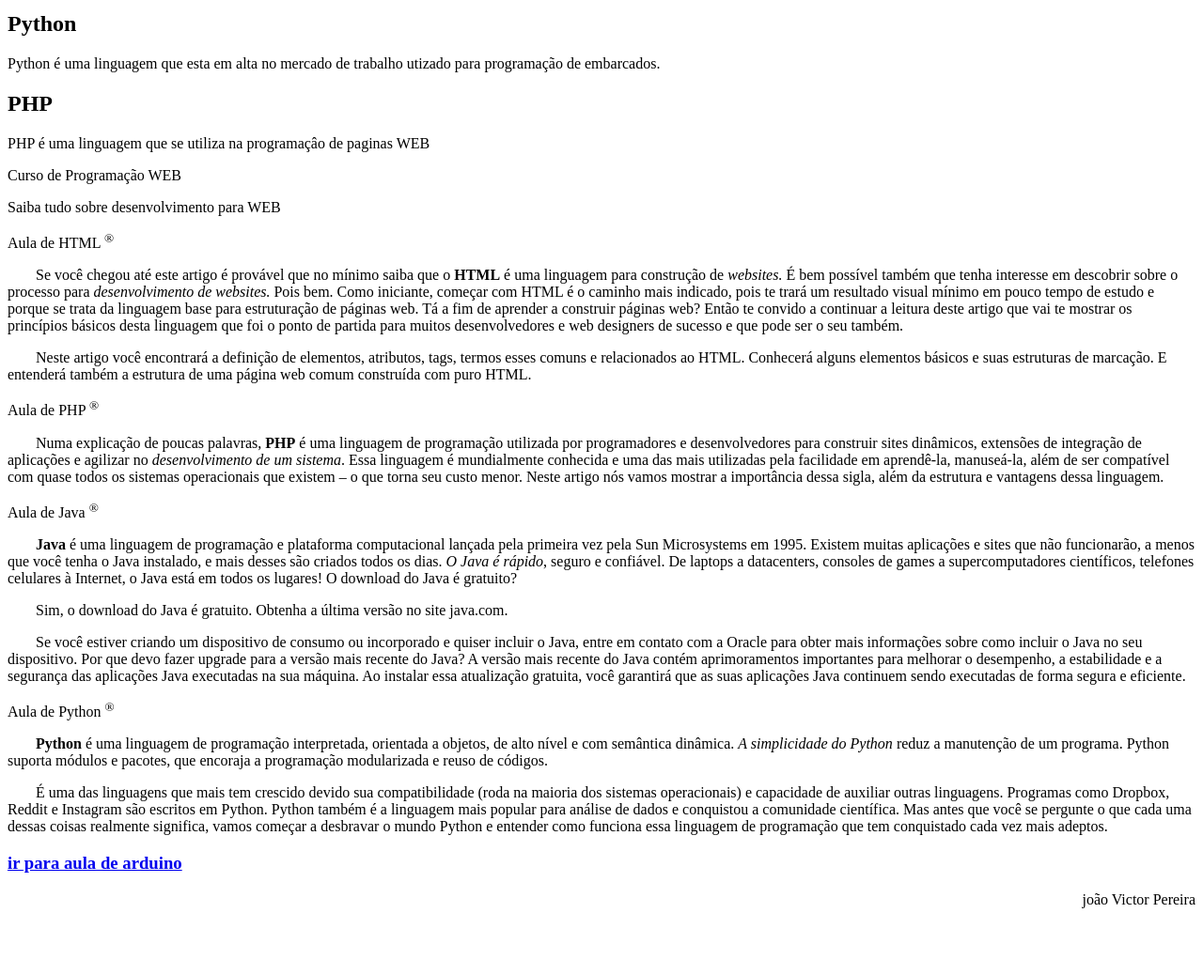
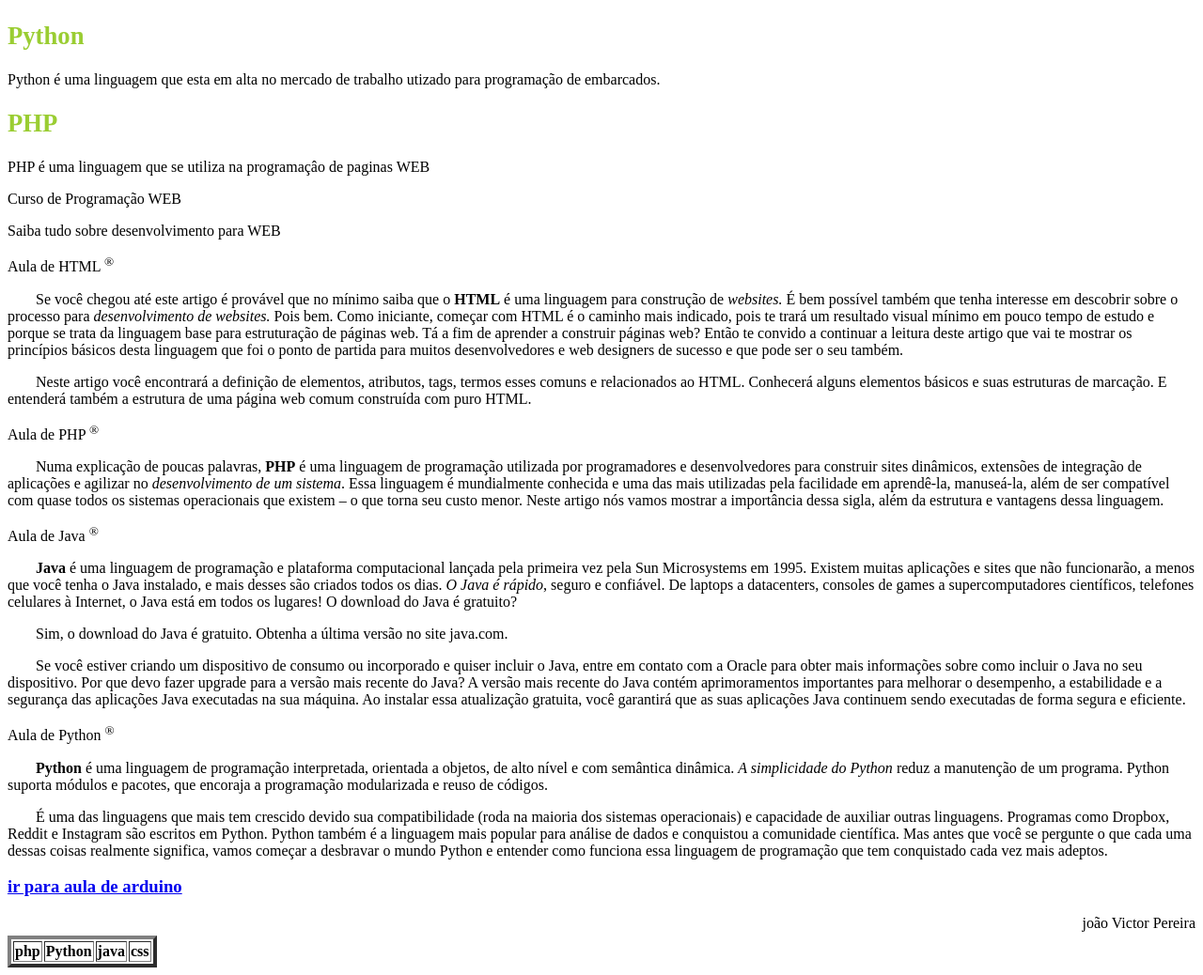
Before and after one commit to darkstricker/html, a plain HTML site: page index.html in a window 1280 px wide. Shown: the part 600-1638 px from the top of the page at 94% size. Before the commit the page ends 1579 px from the top, so only its background shows below. Drawn offline with Linux system fonts and the light colour scheme.

Commit message:
atualizaçao de borda

```diff
--- a/index.html
+++ b/index.html
@@ -13,7 +13,12 @@
 </head>
 <body>
 	<link rel="stylesheet" href="https://fontawesome.com/v5.15/icons/html5?style=brands">
-
+<style>
+h2{
+	color: yellowgreen;
+	font-size: 20pt
+}
+</style>
 	<h1>Curso de programação</h1>
 	login <input type="text" size="20" maxlength="20"><br><br>
 	senha <input type="password" size="10" maxlength="10">
@@ -78,3 +83,12 @@ vamos começar a desbravar o mundo Python e entender como funciona essa linguage
 de programação que tem conquistado cada vez mais adeptos.</p>
 <a href="https://www.youtube.com/watch?v=BvpNzSFFoVA" target="_blank"><h3>ir para aula de arduino</h3></a>
 <marquee behavior="alternate">joão Victor Pereira</marquee>
+
+<table border="4">
+	<tr>
+		<th>php</th>
+		<th>Python</th>
+		<th>java</th>
+		<th>css</th>
+	</tr>
+</table>
```
